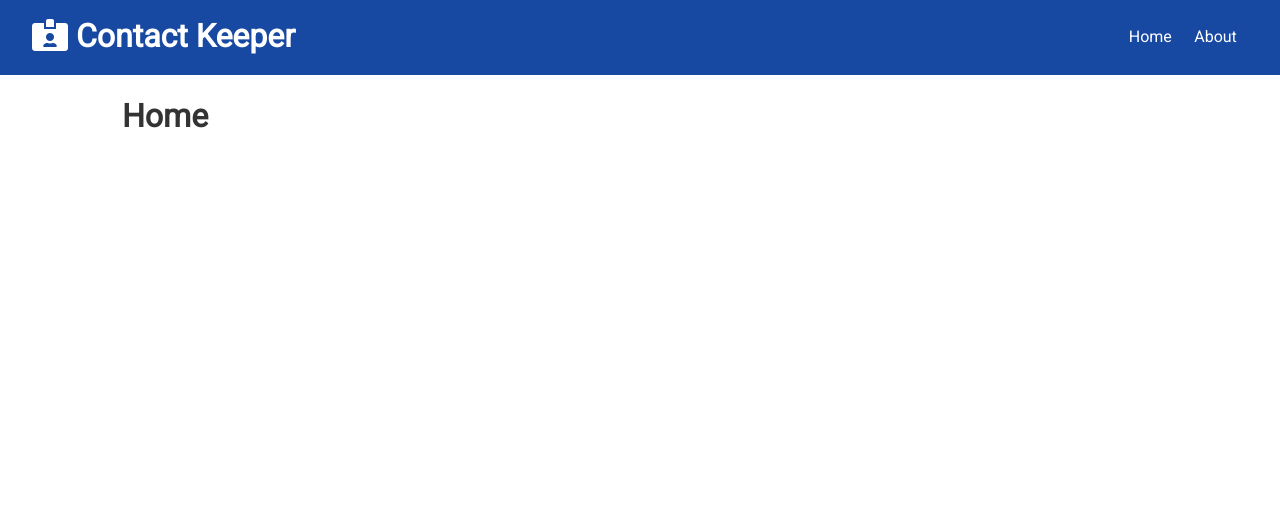
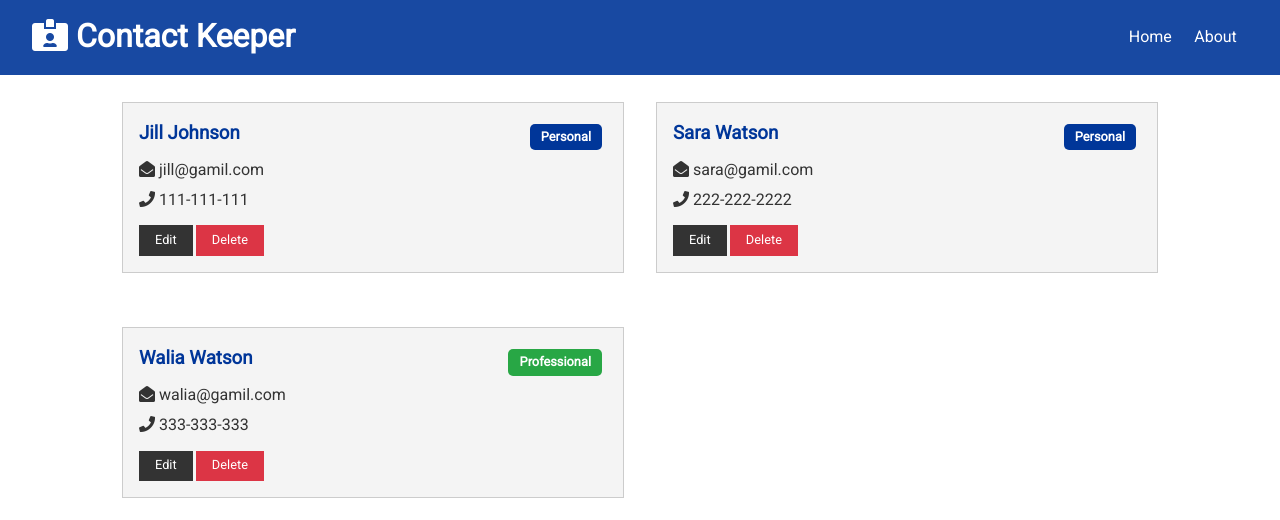
Before and after one commit to rashid44/react-contact-app, a React (Create React App) app in the folder client/: page / in a window 1280 px wide. Shown: the top 520 px of the page. Built offline with nearby package versions, Linux system fonts and the light colour scheme.

Commit message:
Implementing contact interface by using hard coded data

```diff
--- /dev/null
+++ b/client/src/components/contacts/ContactItem.js
@@ -0,0 +1,42 @@
+import React from 'react';
+import PropTypes from 'prop-types';
+
+const ContactItem = ({ contact }) => {
+    const { id, name, email, phone, type } = contact;
+
+    return (
+        <div className="card bg-light">
+            <h3 className="text-primary text-left">
+                { name } {' '}
+                <span style={{ float: 'right' }} className={'badge ' + (type === 'professional' ? 'badge-success' : 'badge-primary')}>
+                    { type.charAt(0).toUpperCase() + type.slice(1) }
+                </span>
+            </h3>
+
+            <ul className="list">
+                { email && (
+                    <li>
+                        <i className="fas fa-envelope-open"></i> { email }
+                    </li>
+                ) }
+
+                {phone && (
+                    <li>
+                        <i className="fas fa-phone"></i> {phone}
+                    </li>
+                )}
+            </ul>
+
+            <p>
+                <button className="btn btn-dark btn-sm">Edit</button>
+                <button className="btn btn-danger btn-sm">Delete</button>
+            </p>
+        </div>
+    )
+}
+
+ContactItem.propTypes = {
+    contact: PropTypes.object.isRequired
+}
+
+export default ContactItem;
--- /dev/null
+++ b/client/src/components/contacts/Contacts.js
@@ -0,0 +1,19 @@
+import React, { Fragment, useContext } from 'react';
+import ContactItem from './ContactItem';
+import ContactContext from './../../context/contact/contactContext';
+
+const Contacts = () => {
+    const contactContext = useContext(ContactContext);
+
+    const { contacts } = contactContext;
+
+    return (
+        <Fragment>
+            {contacts.map(contact => (
+                <ContactItem key={contact.id} contact={contact} />
+            ))}
+        </Fragment>
+    )
+}
+
+export default Contacts;
--- a/client/src/components/pages/Home.js
+++ b/client/src/components/pages/Home.js
@@ -1,9 +1,10 @@
 import React from 'react';
+import Contacts from './../contacts/Contacts';
 
 const Home = () => {
     return (
-        <div>
-            <h1>Home</h1>
+        <div className="grid-2">
+            <Contacts />
         </div>
     )
 }
```
